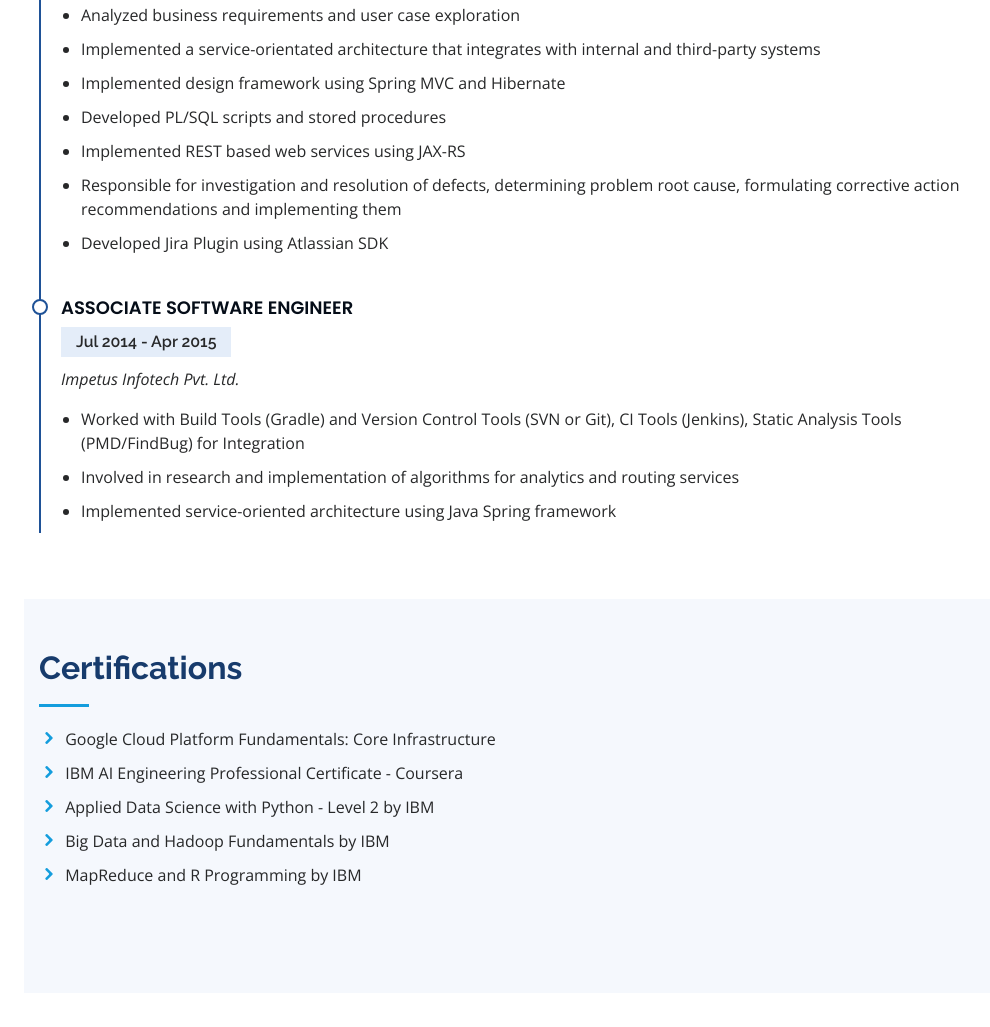
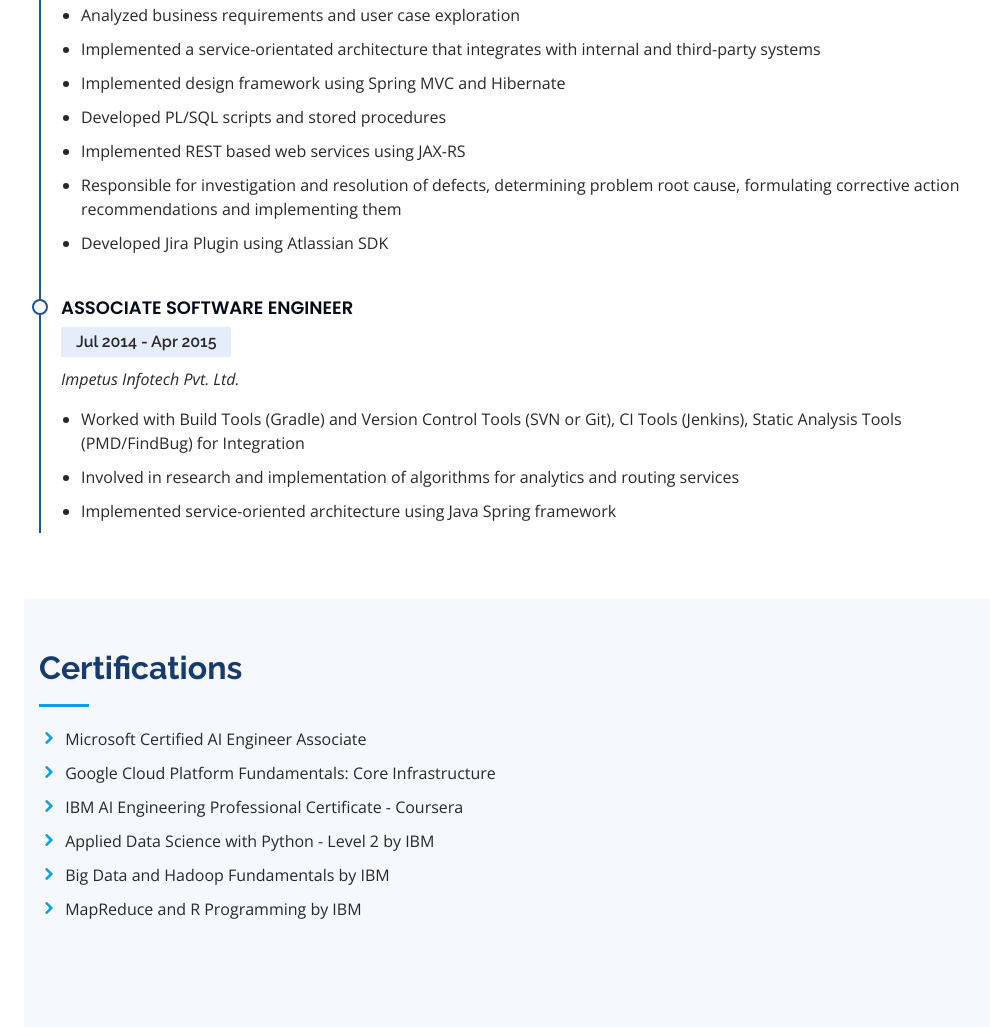
Before and after one commit to tarishiupadhyay/tarishiupadhyay.github.io, a plain HTML site: page index.html in a window 1280 px wide. Shown: the part 2934-3961 px from the top of the page, without its empty margins (276-1266 px from the left). Before the commit the page ends 3927 px from the top, so only its background shows below. Drawn offline with nearby package versions, Linux system fonts and the light colour scheme.

Commit message:
Added certification

```diff
--- a/index.html
+++ b/index.html
@@ -290,6 +290,7 @@
            <p>  </p>
            <div class ="row col-lg-auto content">
                 <ul>
+                  <li><i class="icofont-rounded-right"></i> Microsoft Certified AI Engineer Associate</li>
                   <li><i class="icofont-rounded-right"></i> Google Cloud Platform Fundamentals: Core Infrastructure</li>
                   <li><i class="icofont-rounded-right"></i> IBM AI Engineering Professional Certificate - Coursera</li>
                   <li><i class="icofont-rounded-right"></i> Applied Data Science with Python - Level 2 by IBM</li>
```
